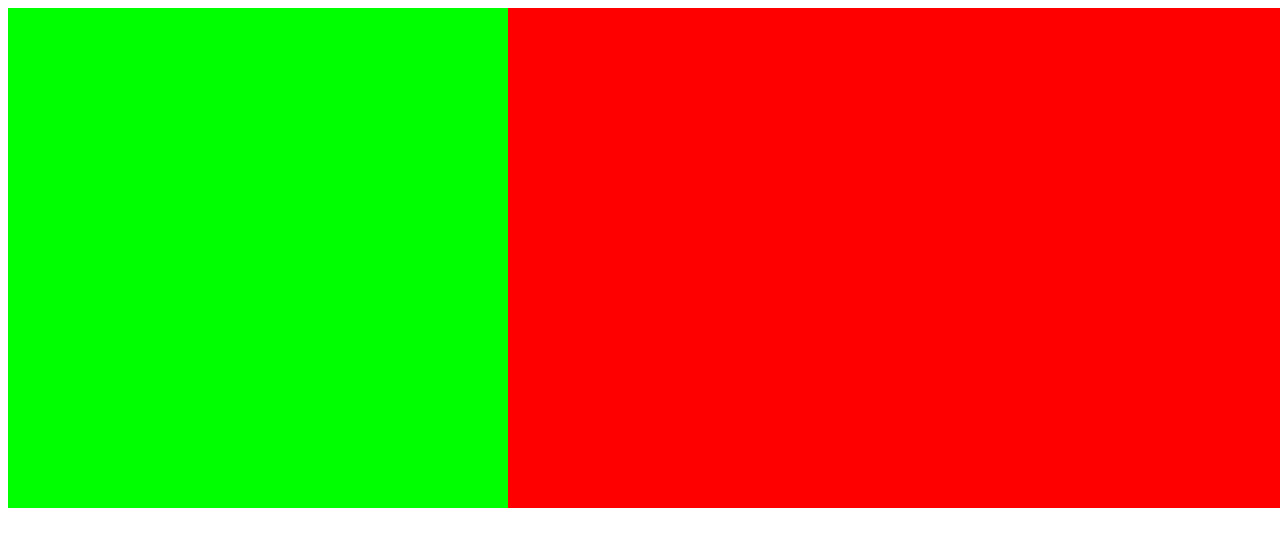
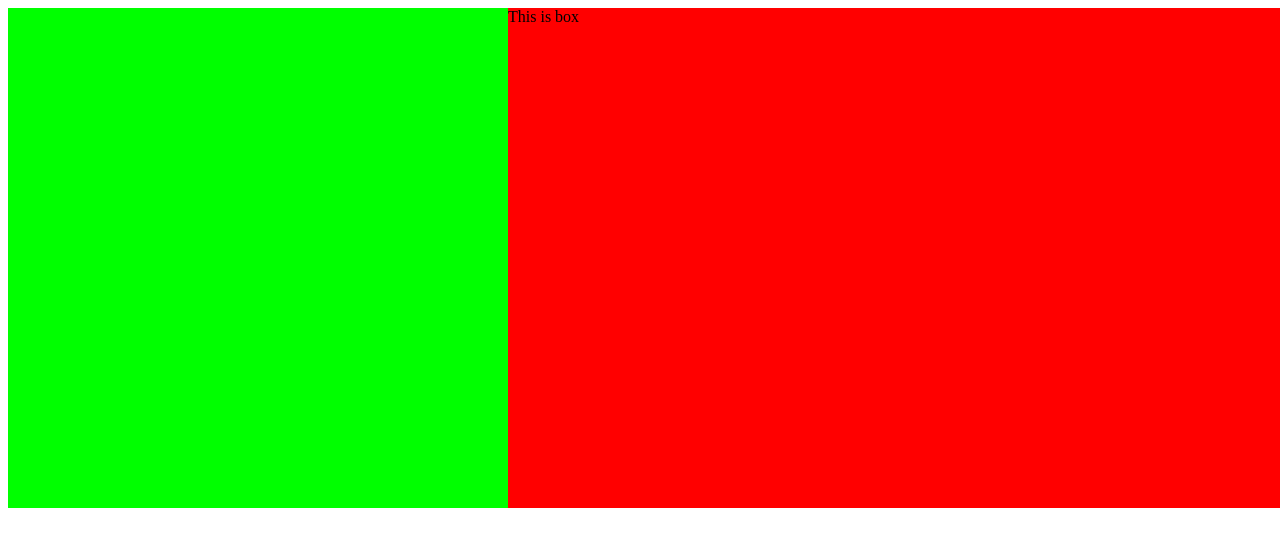
Before and after one commit to mallabiju/CSS, a plain HTML site: page index.html in a window 1280 px wide. Shown: the top 546 px of the page. Drawn offline with Linux system fonts and the light colour scheme.

Commit message:
First Commit

```diff
--- a/index.html
+++ b/index.html
@@ -30,7 +30,7 @@
 
 <body>
     <div id="boxWrapper">
-        <div class="boxRed"></div>
+        <div class="boxRed">This is box</div>
         <div class="boxGreen"></div>
     </div>
 </body>
```
